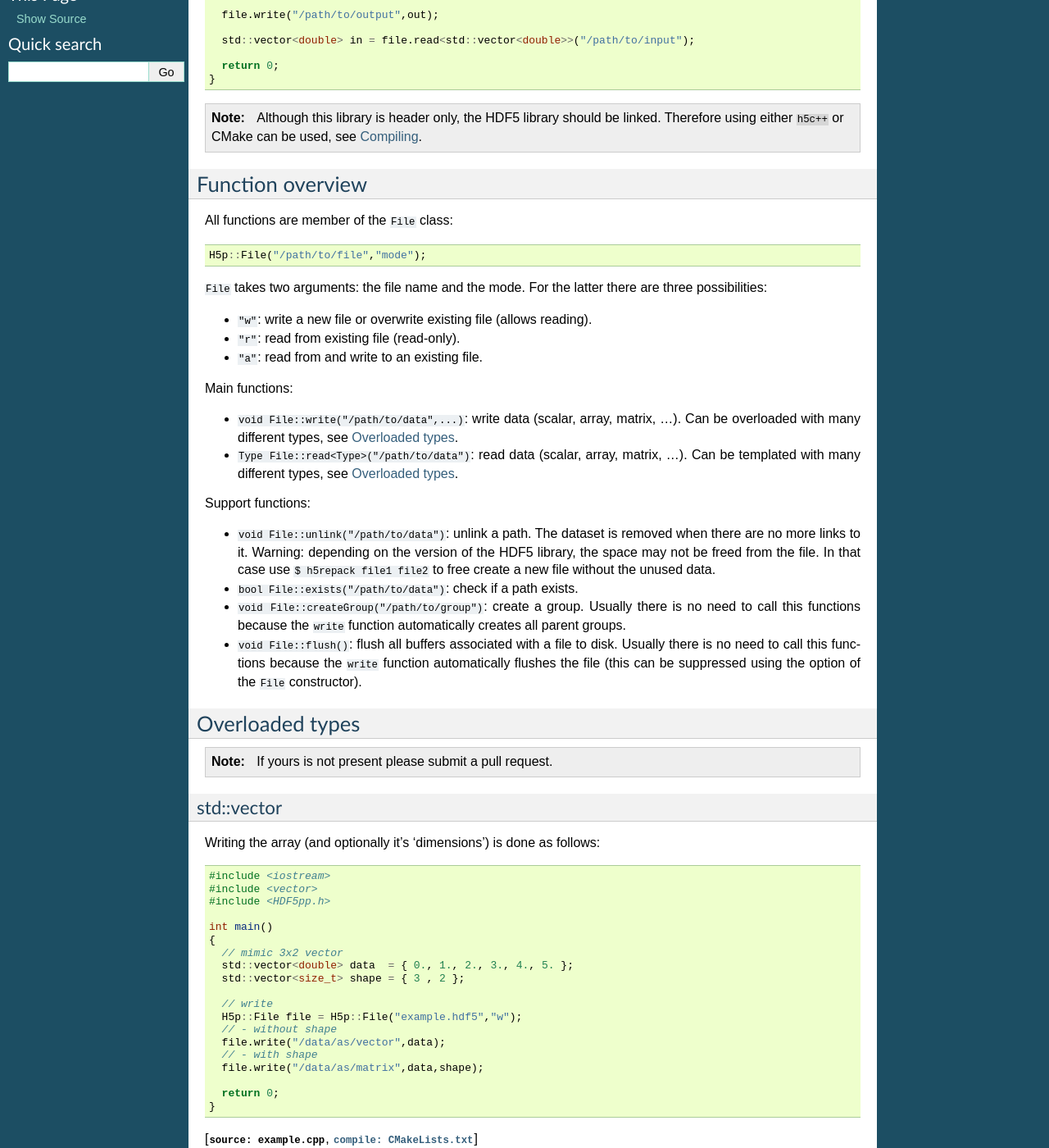
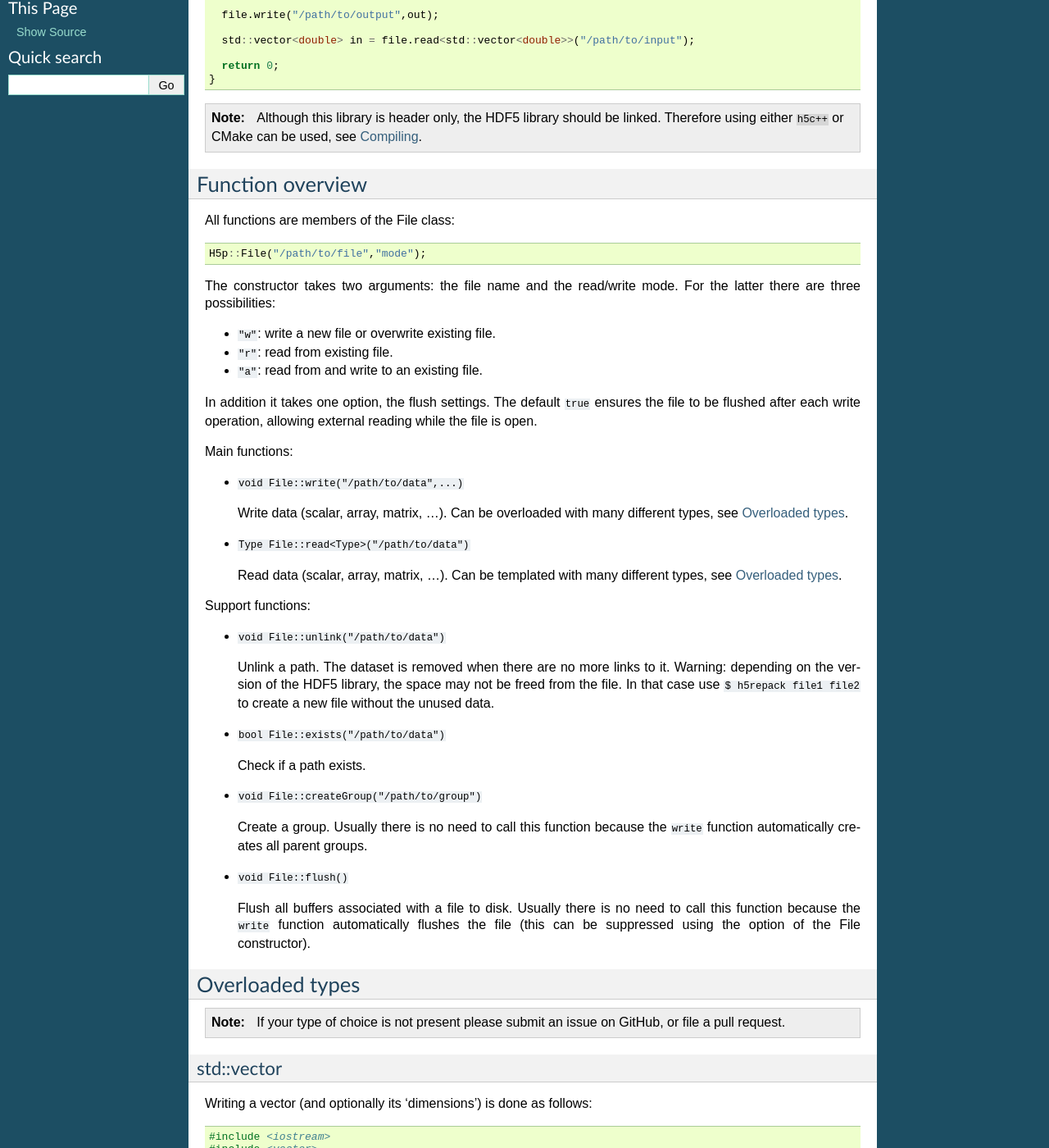
Before and after one commit to tdegeus/HDF5pp, a Sphinx documentation site: the page built from docs/usage.rst, in a window 1280 px wide and 1400 px high, scrolled down 337 px. Shown: the whole window at 82% size. Built offline with Sphinx 7.4.7, drawn with Linux system fonts in a browser that asks for light colours; formulas are drawn with MathJax 3; some of the changed text lies outside the part shown.

```diff
--- a/docs/usage.rst
+++ b/docs/usage.rst
@@ -36,33 +36,47 @@ The general structure of a program is
 Function overview
 =================
 
-All functions are member of the ``File`` class:
+All functions are members of the File class:
 
 .. code-block:: cpp
 
   H5p::File("/path/to/file","mode");
 
-``File`` takes two arguments: the file name and the mode. For the latter there are three possibilities:
+The constructor takes two arguments: the file name and the read/write mode. For the latter there are three possibilities:
 
-- ``"w"``: write a new file or overwrite existing file (allows reading).
-- ``"r"``: read from existing file (read-only).
+- ``"w"``: write a new file or overwrite existing file.
+- ``"r"``: read from existing file.
 - ``"a"``: read from and write to an existing file.
+
+In addition it takes one option, the flush settings. The default ``true`` ensures the file to be flushed after each write operation, allowing external reading while the file is open.
 
 Main functions:
 
-* ``void File::write("/path/to/data",...)``: write data (scalar, array, matrix, ...). Can be overloaded with many different types, see :ref:`overloaded_types`.
+* ``void File::write("/path/to/data",...)``
 
-* ``Type File::read<Type>("/path/to/data")``: read data (scalar, array, matrix, ...). Can be templated with many different types, see :ref:`overloaded_types`.
+  Write data (scalar, array, matrix, ...). Can be overloaded with many different types, see :ref:`overloaded_types`.
+
+* ``Type File::read<Type>("/path/to/data")``
+
+  Read data (scalar, array, matrix, ...). Can be templated with many different types, see :ref:`overloaded_types`.
 
 Support functions:
 
-* ``void File::unlink("/path/to/data")``: unlink a path. The dataset is removed when there are no more links to it. Warning: depending on the version of the HDF5 library, the space may not be freed from the file. In that case use ``$ h5repack file1 file2`` to free create a new file without the unused data.
+* ``void File::unlink("/path/to/data")``
 
-* ``bool File::exists("/path/to/data")``: check if a path exists.
+  Unlink a path. The dataset is removed when there are no more links to it. Warning: depending on the version of the HDF5 library, the space may not be freed from the file. In that case use ``$ h5repack file1 file2`` to create a new file without the unused data.
 
-* ``void File::createGroup("/path/to/group")``: create a group. Usually there is no need to call this functions because the ``write`` function automatically creates all parent groups.
+* ``bool File::exists("/path/to/data")``
 
-* ``void File::flush()``: flush all buffers associated with a file to disk. Usually there is no need to call this functions because the ``write`` function automatically flushes the file (this can be suppressed using the option of the ``File`` constructor).
+  Check if a path exists.
+
+* ``void File::createGroup("/path/to/group")``
+
+  Create a group. Usually there is no need to call this function because the ``write`` function automatically creates all parent groups.
+
+* ``void File::flush()``
+
+  Flush all buffers associated with a file to disk. Usually there is no need to call this function because the ``write`` function automatically flushes the file (this can be suppressed using the option of the File constructor).
 
 .. _overloaded_types:
 
@@ -71,12 +85,12 @@ Overloaded types
 
 .. note::
 
-  If yours is not present please submit a pull request.
+  If your type of choice is not present please submit an issue on GitHub, or file a pull request.
 
 std::vector
 -----------
 
-Writing the array (and optionally it's 'dimensions') is done as follows:
+Writing a vector (and optionally its 'dimensions') is done as follows:
 
 .. code-block:: cpp
 
@@ -107,7 +121,7 @@ To read:
 .. code-block:: cpp
 
   #include <iostream>
-  #include <cppmat/cppmat.h>
+  #include <vector>
   #include <HDF5pp.h>
 
   int main()
@@ -139,8 +153,8 @@ Reading with Python does allow direct interpretation of the matrix
 
 [:download:`source: example.py <examples/vector_write/example.py>`]
 
-cppmat multi-dimensional arrays
--------------------------------
+cppmat - multi-dimensional arrays
+---------------------------------
 
 To enable this feature:
 
```
Also changed, not shown: other parts of docs/usage.rst (+2 -2 lines), docs/compile.rst (+23 -13 lines), docs/develop.rst (+2 -29 lines), docs/index.rst (+24 -14 lines), 1 other file.
